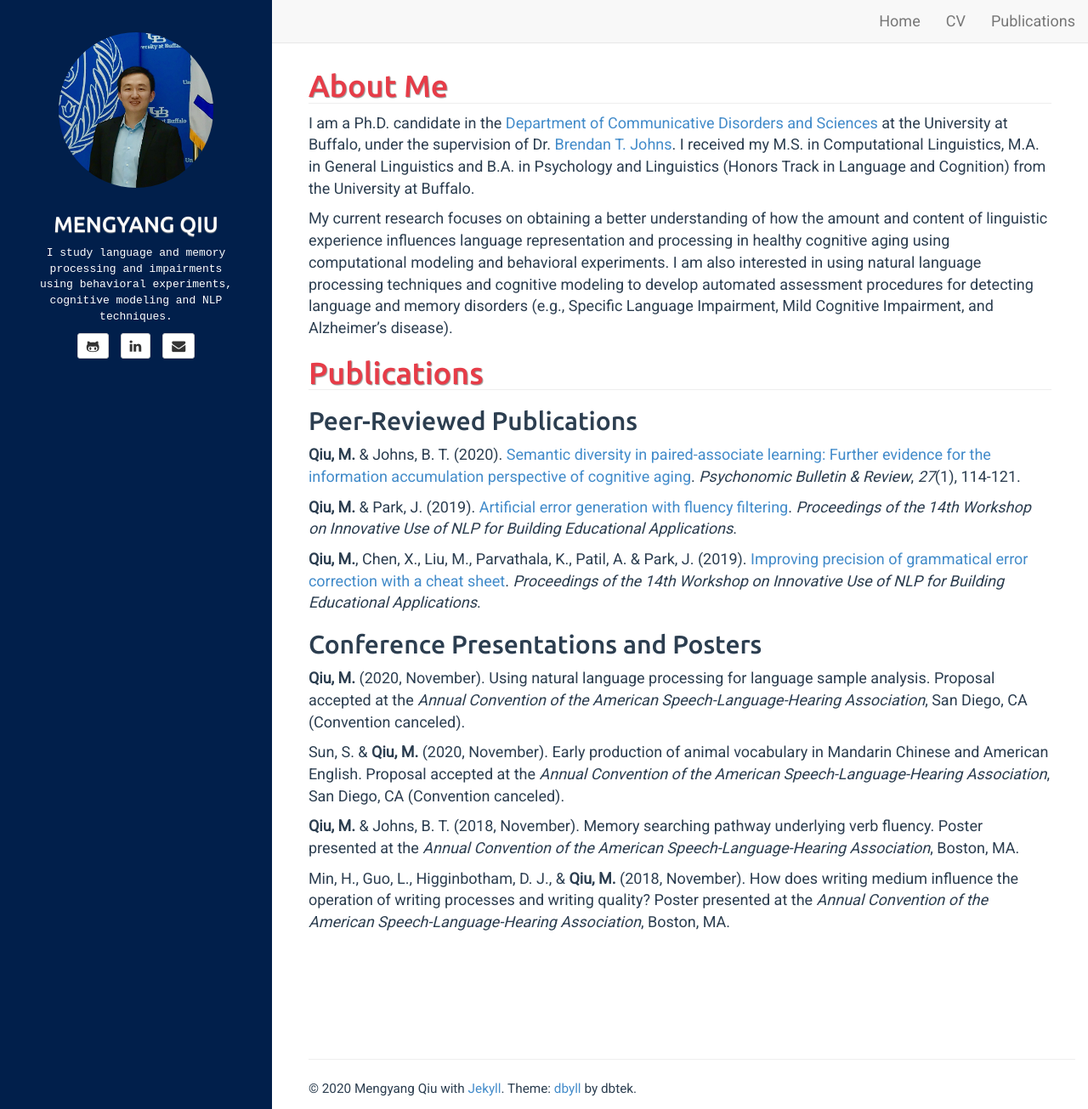
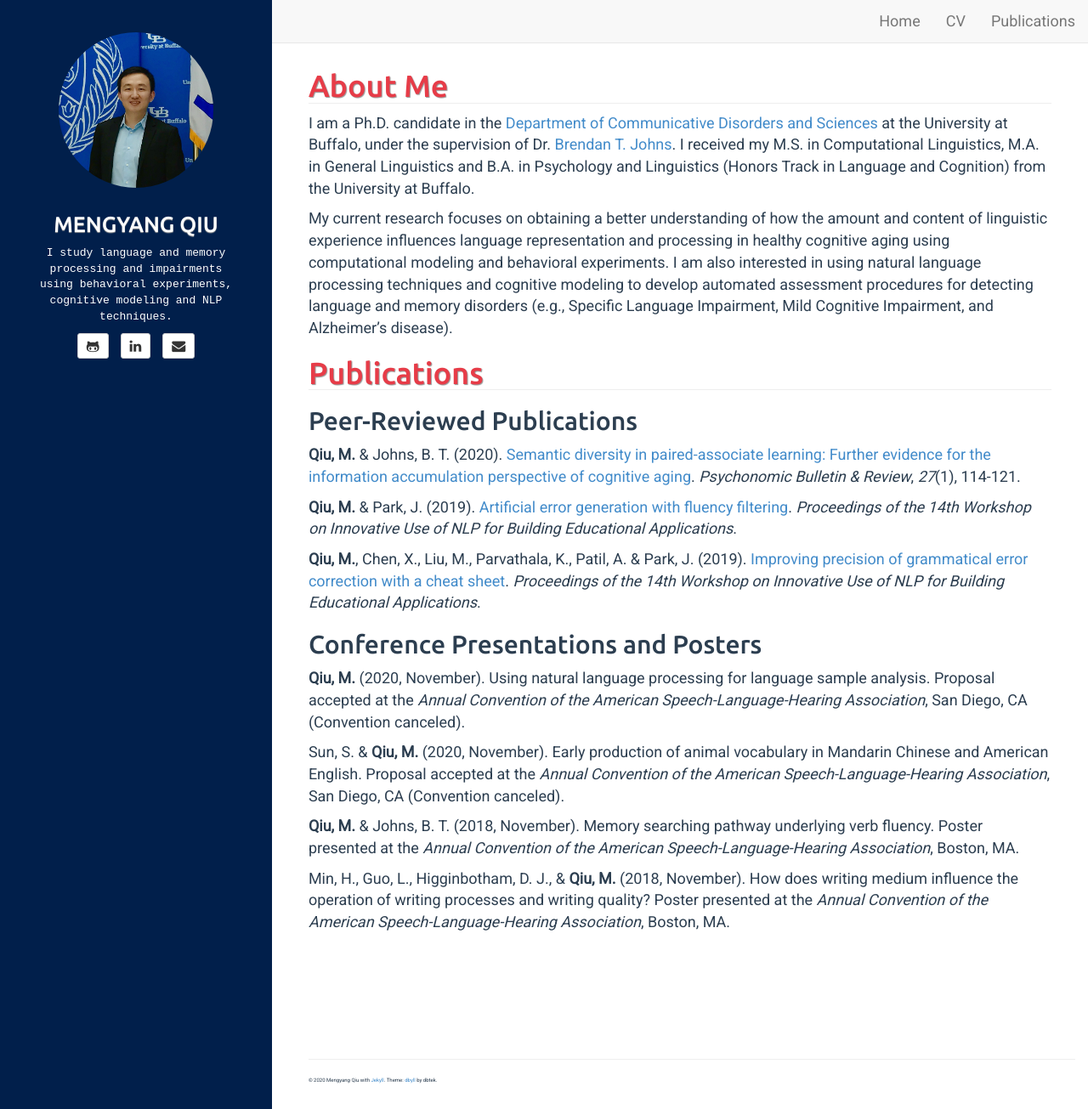
Before and after one commit to mengyangq/mengyangq.github.io, a Jekyll site: the page built from index.html, in a window 1280 px wide and 1305 px high. Shown: the whole window at 85% size. Built offline with Jekyll 4.4.1, drawn with Linux system fonts in a browser that asks for light colours.

Commit message:
Update default.html

```diff
--- a/_includes/default.html
+++ b/_includes/default.html
@@ -153,12 +153,11 @@
 
 		<footer>
 			<hr />
-			<p><small>
-					&copy; {{ site.time | date: '%Y' }} {{ site.author.name }} with <a
-						href="http://jekyllrb.com/">Jekyll</a>. Theme: <a
-						href="https://github.com/dbtek/dbyll">dbyll</a> by
-					dbtek.
-				</small></p>
+			<p style="font-size:50%;">
+				&copy; {{ site.time | date: '%Y' }} {{ site.author.name }} with <a
+					href="http://jekyllrb.com/">Jekyll</a>. Theme: <a href="https://github.com/dbtek/dbyll">dbyll</a> by
+				dbtek.
+			</p>
 		</footer>
 	</div>
 
```
